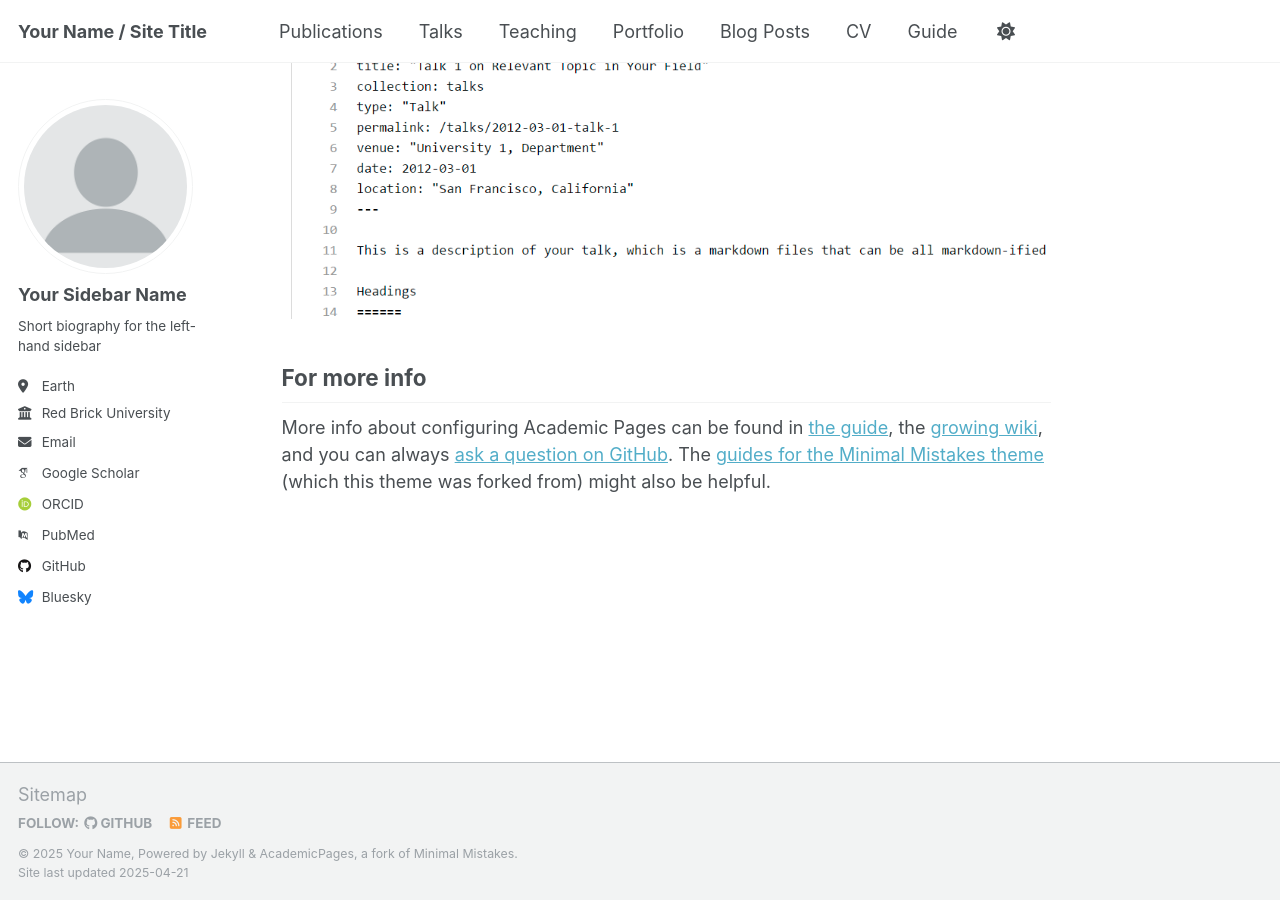
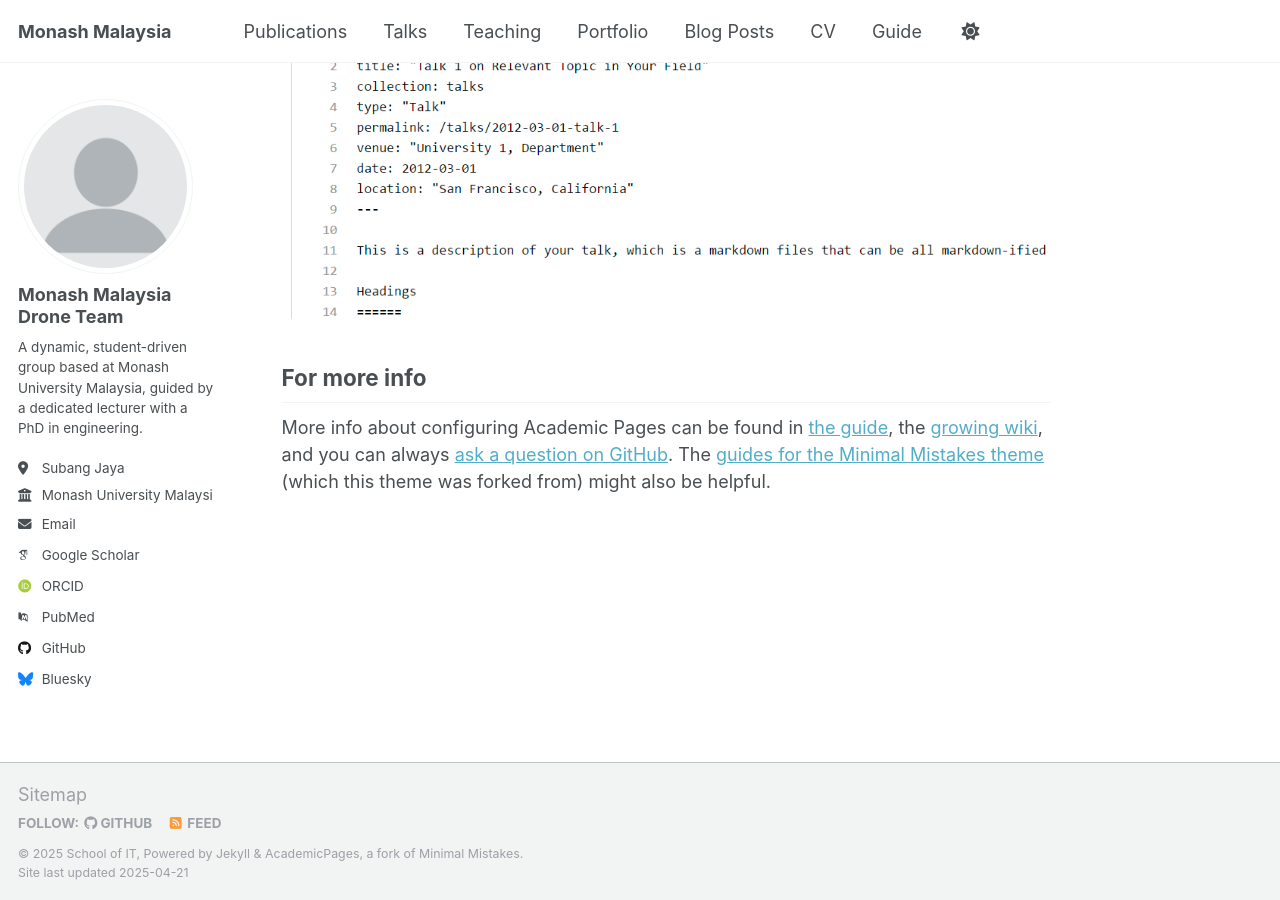
Before and after one commit to noobasuna/monash_drone, a Jekyll site: the page built from _pages/about.md, in a window 1280 px wide and 900 px high, scrolled down 2636 px. Built offline with Jekyll 4.4.1, drawn with Linux system fonts in a browser that asks for light colours; some web fonts are replaced.

Commit message:
Update _config.yml

```diff
--- a/_config.yml
+++ b/_config.yml
@@ -9,13 +9,13 @@
 # Basic Site Settings
 locale                   : "en-US"
 site_theme               : "default"
-title                    : "Your Name / Site Title"
+title                    : "Monash Malaysia"
 title_separator          : "-"
-name                     : &name "Your Name"
+name                     : &name "School of IT"
 description              : &description "personal description"
-url                      : https://academicpages.github.io # the base hostname & protocol for your site e.g. "https://[your GitHub username].github.io"
+url                      : https://www.monash.edu.my/it # the base hostname & protocol for your site e.g. "https://[your GitHub username].github.io"
 baseurl                  : "" # the subpath of your site, e.g. "/blog"
-repository               : "academicpages/academicpages.github.io"
+repository               : "https://www.monash.edu.my/it"
 
 # Site Author - The following control what appear as part of the author content on the side bar.
 #               If a field is blank the icon and link will not appear, otherwise it will be shown.
@@ -23,13 +23,13 @@ repository               : "academicpages/academicpages.github.io"
 author:
   # Biographic information
   avatar           : "profile.png"
-  name             : "Your Sidebar Name"
+  name             : "Monash Malaysia Drone Team"
   pronouns         : # example: "she/her"
-  bio              : "Short biography for the left-hand sidebar"
-  location         : "Earth"
-  employer         : "Red Brick University"
+  bio              : "A dynamic, student-driven group based at Monash University Malaysia, guided by a dedicated lecturer with a PhD in engineering."
+  location         : "Subang Jaya"
+  employer         : "Monash University Malaysia Campus"
   uri              : # URL
-  email            : "none@example.org"
+  email            : "xxx@monash.edu"
 
   # Academic websites
   arxiv            : # URL - Update with the correct link to your profile
@@ -45,7 +45,7 @@ author:
   bitbucket        : # Username - Update with your username on the site
   codepen          : # Username
   dribbble         : # Username
-  github           : "academicpages"
+  github           : "monash_drone"
   kaggle           : # Username
   stackoverflow    : # User number or user number and name (i.e., use "1" or "1/jeff-atwood")
 
```
